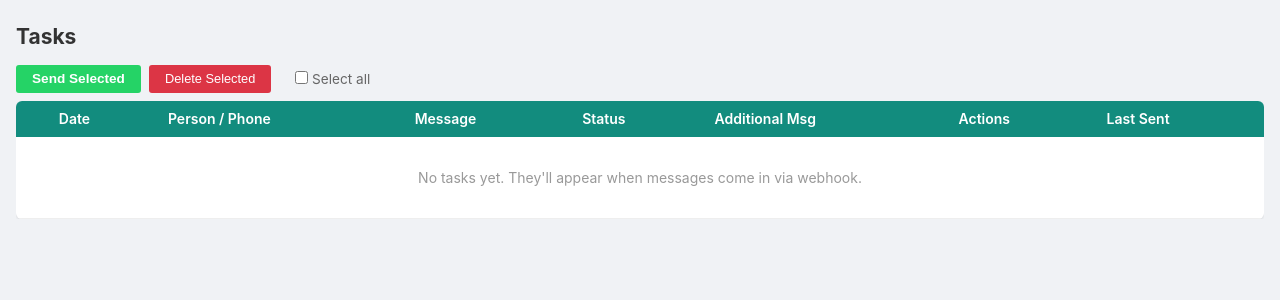
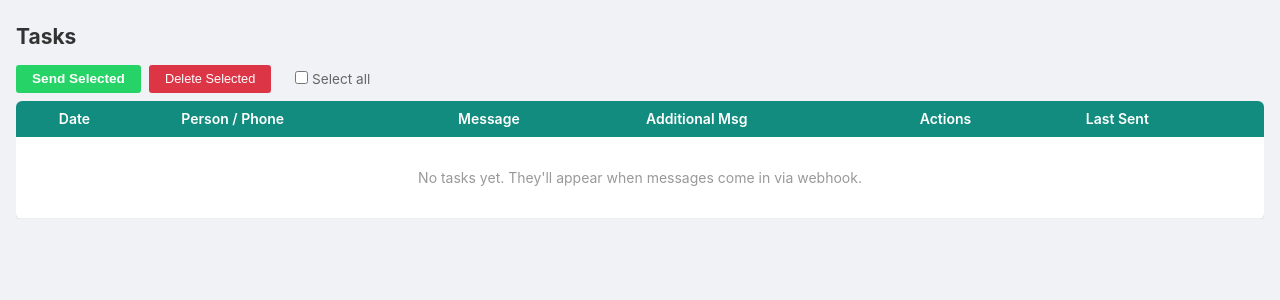
Before and after one commit to anant-wq/whatsapp-tracker, a Flask app: page /tasks in a window 1280 px wide. Shown: the part 52-352 px from the top of the page. Run offline with Flask 3, Linux system fonts and the light colour scheme; the visitor is signed in with stand-in values (Sample User, id 1); data that the repository does not hold is empty.

Commit message:
Remove status column from tasks

```diff
--- a/templates/tasks.html
+++ b/templates/tasks.html
@@ -16,7 +16,6 @@
             <th>Date</th>
             <th>Person / Phone</th>
             <th>Message</th>
-            <th>Status</th>
             <th>Additional Msg</th>
             <th>Actions</th>
             <th>Last Sent</th>
@@ -41,9 +40,6 @@
             </td>
             <td class="msg-cell">{{ t.message }}</td>
             <td>
-                <textarea id="status-{{ t.id }}" placeholder="Status" rows="2" style="width:100%;min-width:120px;font-size:0.9rem;padding:0.4rem;border:1px solid #ddd;border-radius:3px;resize:vertical">{{ t.status }}</textarea>
-            </td>
-            <td>
                 <textarea id="addmsg-{{ t.id }}" placeholder="Add note..." rows="2" style="width:100%;min-width:200px;font-size:0.9rem;padding:0.4rem;border:1px solid #ddd;border-radius:3px;resize:vertical">{{ t.additional_message }}</textarea>
             </td>
             <td style="white-space:nowrap">
@@ -55,7 +51,7 @@
         </tr>
     {% endfor %}
     {% if not tasks %}
-        <tr><td colspan="8" class="empty">No tasks yet. They'll appear when messages come in via webhook.</td></tr>
+        <tr><td colspan="7" class="empty">No tasks yet. They'll appear when messages come in via webhook.</td></tr>
     {% endif %}
     </tbody>
 </table>
```
